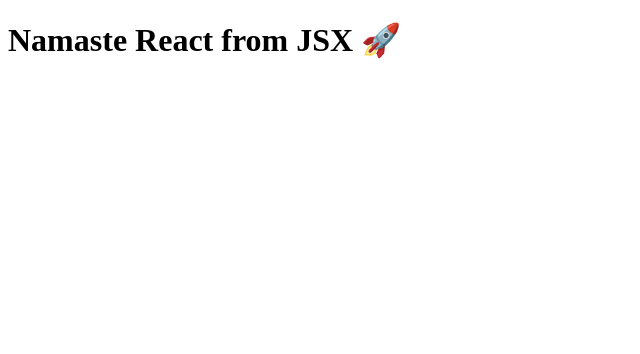
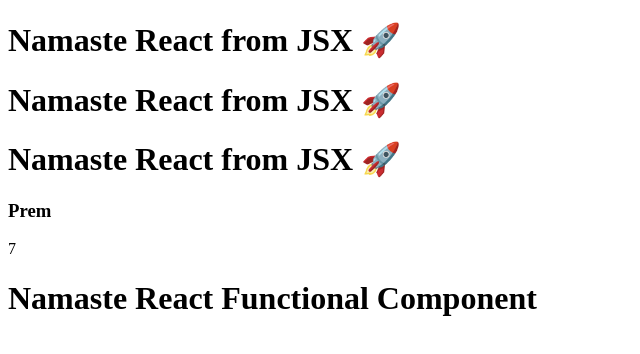
Before and after one commit to Prem-Duvvapu/Namaste-React-Course, a React (Vite) app: page / in a window 1280 px wide. Shown: the top 354 px of the page, without its empty margins (0-640 px from the left). Built offline with nearby package versions, Linux system fonts and the light colour scheme.

Commit message:
Laying the foundation

```diff
--- a/App.js
+++ b/App.js
@@ -45,11 +45,36 @@
 // JSX - not HTML in JS. HTML-like or XML-like syntax.
 // transpiled before it reaches the JS Engine. Transpiling is done by Parcel - Babel.
 // JSX is transpiled to ReactElement and then to JS object and then to html.
-const jsxHeading=<h1 className="heading">Namaste React from JSX 🚀</h1>;
+const jsxHeading = (<h1 className="heading">
+    Namaste React from JSX 🚀
+    </h1>);
 console.log(jsxHeading);
 
 
+// React Component
+// Class Based Component - OLD
+// Functional Component - NEW
+
+const Title = () => <h1 className="heading">Namaste React from JSX 🚀</h1>;
+
+const name="Prem";
+
+// React Functional Component - A function that returns a JSX code
+// Component Composition
+const HeadingComponent = () => {
+    return (
+    <div id="container">
+        <Title />
+        <Title></Title>
+        {Title()}
+        <h3>{name}</h3>
+        {3+4}
+        <h1>Namaste React Functional Component</h1>
+    </div>)
+};
+
 const root=ReactDOM.createRoot(document.getElementById("root"));
 
-// root.render(heading);
-root.render(jsxHeading);
+// root.render(heading); //rendering react element
+// root.render(jsxHeading); //rendering jsx element
+root.render(<HeadingComponent />);
```
Also changed, not shown: 2 other files (tests, documents, lock files or other folders).
